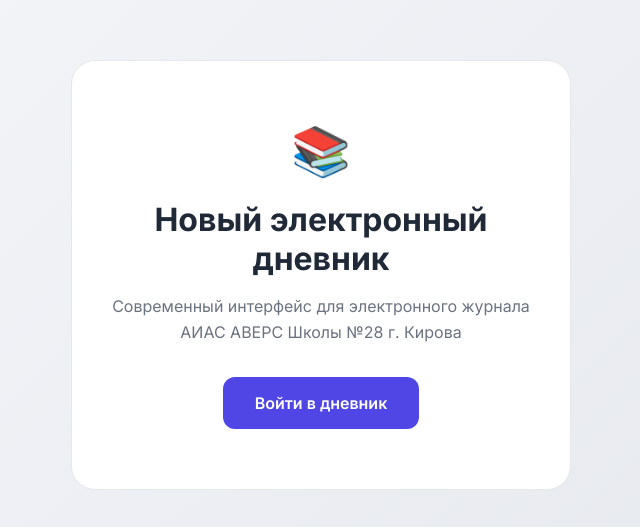
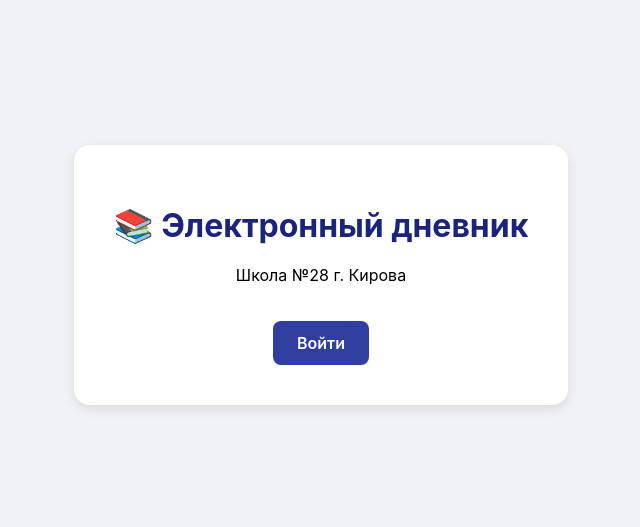
Before and after one commit to plehovlev2011-glitch/journal28, a plain HTML site: page index.html in a window 1280 px wide. Shown: the part 125-652 px from the top of the page, without its empty margins (319-959 px from the left). Drawn offline with Linux system fonts and the light colour scheme.

Commit message:
Update index.html

```diff
--- a/index.html
+++ b/index.html
@@ -3,70 +3,46 @@
 <head>
     <meta charset="UTF-8">
     <meta name="viewport" content="width=device-width, initial-scale=1.0">
-    <title>Электронный дневник - Школа 28</title>
-    <link href="https://fonts.googleapis.com/css2?family=Inter:wght@300;400;500;600;700&display=swap" rel="stylesheet">
+    <title>Дневник Школы 28</title>
     <style>
-        * { margin: 0; padding: 0; box-sizing: border-box; }
         body {
             font-family: 'Inter', sans-serif;
-            background: linear-gradient(135deg, #f5f7fa 0%, #e4e7ec 100%);
+            background: #f0f2f5;
+            margin: 0;
+            padding: 0;
+            display: flex;
+            justify-content: center;
+            align-items: center;
             min-height: 100vh;
-            display: flex;
-            align-items: center;
-            justify-content: center;
-            padding: 20px;
         }
-        .container {
+        .card {
+            background: white;
+            padding: 40px;
+            border-radius: 16px;
             text-align: center;
-            background: white;
-            padding: 60px 40px;
-            border-radius: 24px;
-            max-width: 500px;
-            width: 100%;
-            border: 1px solid #e5e7eb;
+            box-shadow: 0 4px 12px rgba(0,0,0,0.1);
         }
         h1 {
-            color: #1f2937;
-            font-size: 32px;
-            margin-bottom: 16px;
-            font-weight: 700;
-        }
-        p {
-            color: #6b7280;
-            font-size: 16px;
-            margin-bottom: 32px;
-            line-height: 1.6;
+            color: #1a237e;
+            margin-bottom: 20px;
         }
         .btn {
             display: inline-block;
-            background: #4f46e5;
+            background: #303f9f;
             color: white;
+            padding: 12px 24px;
             text-decoration: none;
-            padding: 16px 32px;
-            border-radius: 12px;
+            border-radius: 8px;
             font-weight: 600;
-            font-size: 16px;
-            transition: all 0.2s;
-            border: none;
-            cursor: pointer;
-        }
-        .btn:hover {
-            background: #4338ca;
-            transform: translateY(-2px);
-        }
-        .logo {
-            font-size: 48px;
-            margin-bottom: 20px;
-            color: #4f46e5;
+            margin-top: 20px;
         }
     </style>
 </head>
 <body>
-    <div class="container">
-        <div class="logo">📚</div>
-        <h1>Новый электронный дневник</h1>
-        <p>Современный интерфейс для электронного журнала АИАС АВЕРС Школы №28 г. Кирова</p>
-        <a href="login.html" class="btn">Войти в дневник</a>
+    <div class="card">
+        <h1>📚 Электронный дневник</h1>
+        <p>Школа №28 г. Кирова</p>
+        <a href="login.html" class="btn">Войти</a>
     </div>
 </body>
 </html>
```
